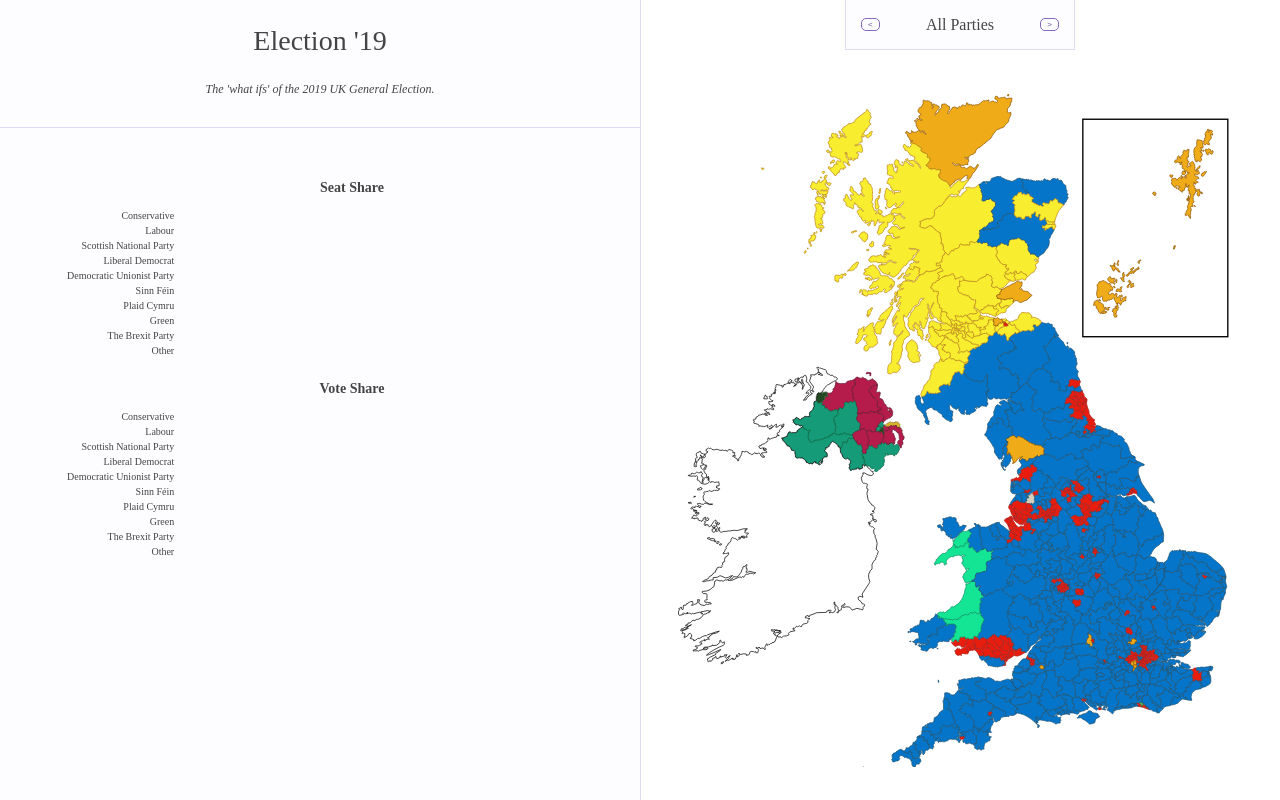
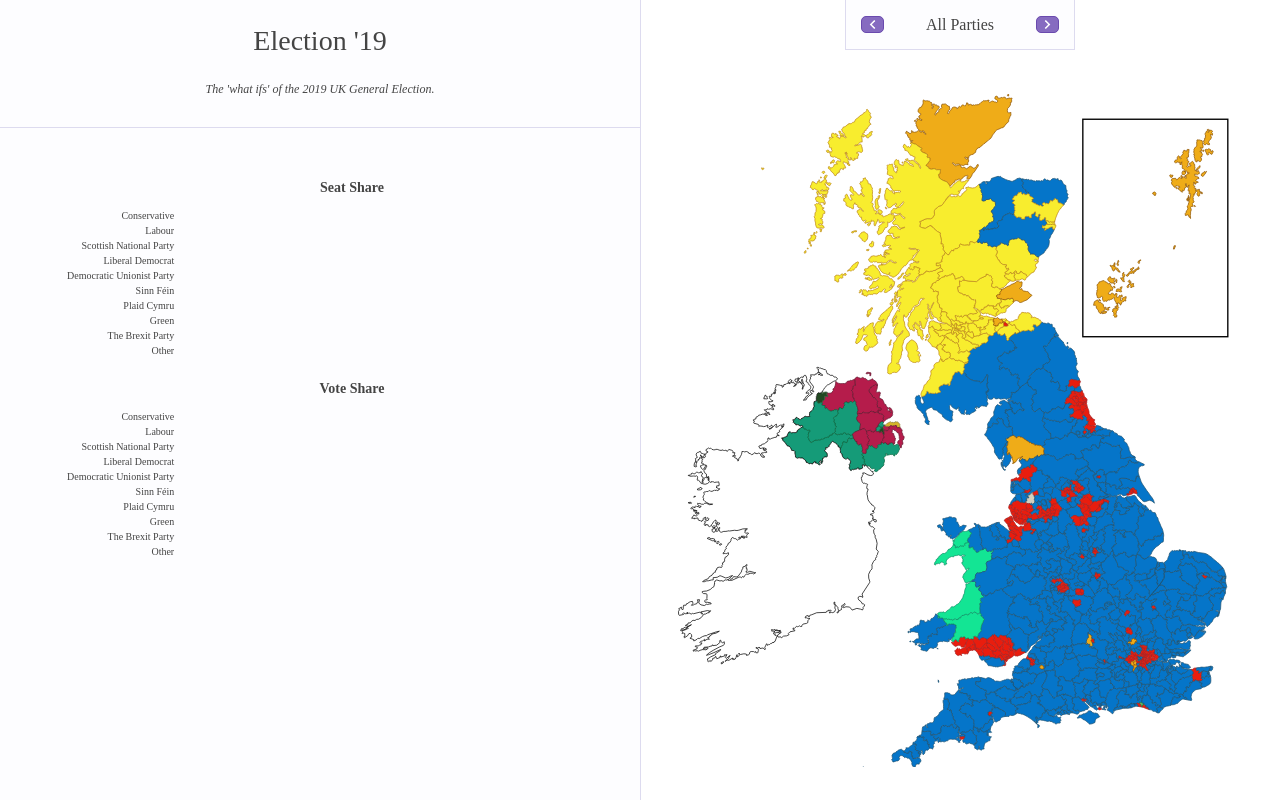
Before and after one commit to samirelanduk/election19, a Django app: template core/templates/home.html in a window 1280 px wide. Run offline with Django 3.2, Linux system fonts and the light colour scheme; the template is opened without the code that fills it, so the values that code supplies are empty; style sheets or scripts are compiled from the project's sources; some libraries are stand-ins or nearby versions; some web fonts are replaced.

Commit message:
Better buttons

```diff
--- a/core/static/css/style.scss
+++ b/core/static/css/style.scss
@@ -15,10 +15,10 @@ body {
 button {
     -webkit-appearance: none;
     -moz-appearance: none;
-    border: 1px solid #866bc0;
+    border: 1px solid darken(#866bc0, 10%);;
     border-radius: 5px;
-    color: darken(#866bc0, 10%);
-    background: none;
+    background: #866bc0;
+    color: white;
     font-size: 8px;
     cursor: pointer;
 }
@@ -202,6 +202,18 @@ button {
             border: 1px solid $border;
             border-top-width: 0;
             padding: 0 15px;
+
+            button {
+                height: 35%;
+
+                img {
+                    height: 100%;
+                    padding: 2px 0;
+                    filter: invert(1) grayscale(1);
+                }
+            }
+
+
         }
 
         svg {
--- a/core/templates/home.html
+++ b/core/templates/home.html
@@ -171,7 +171,7 @@
 
     <div class="map">
         <div class="party-selector">
-            <button onclick="changeParty(-1);"><</button><span>All Parties</span><button onclick="changeParty(1);">></button>
+            <button onclick="changeParty(-1);"><img src="/static/images/back.png"></button><span>All Parties</span><button onclick="changeParty(1);"><img src="/static/images/next.png"></button>
         </div>
 
         {% include "map.svg" %}
```
Also changed, not shown: core/static/images/back.png (added), core/static/images/next.png (added).
